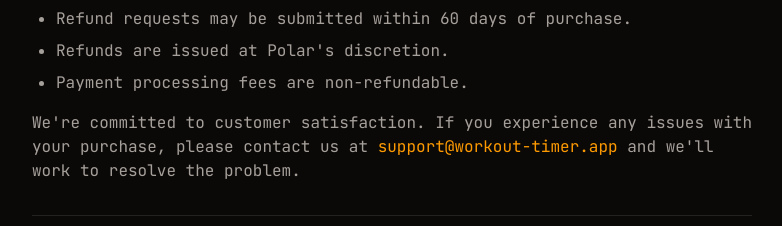
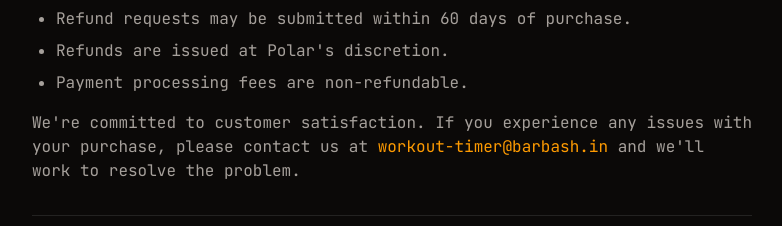
Before and after one commit to bassotov/workout-timer, a Next.js app: page /terms in a window 1280 px wide. Shown: the part 960-1186 px from the top of the page, without its empty margins (248-1030 px from the left). Built offline with nearby package versions, Linux system fonts and the light colour scheme.

Commit message:
chore: move contact email to workout-timer@barbash.in
Replaces support@workout-timer.app across the landing page, success
flow, getting-started guide, footer, terms and privacy policy, in both
en and ru. Both the mailto href and the visible label are updated in
each spot.

```diff
--- a/src/app/getting-started/page.tsx
+++ b/src/app/getting-started/page.tsx
@@ -57,7 +57,7 @@ export default function GettingStartedPage() {
           </Link>
 
           <a
-            href="mailto:support@workout-timer.app?subject=Feedback%20on%20Workout%20Timer"
+            href="mailto:workout-timer@barbash.in?subject=Feedback%20on%20Workout%20Timer"
             className="flex items-center justify-center gap-2 px-4 py-3 rounded-xl bg-muted font-medium text-sm hover:bg-muted/70 transition-colors"
           >
             <span>💡</span>
--- a/src/app/privacy/page.tsx
+++ b/src/app/privacy/page.tsx
@@ -136,8 +136,8 @@ export default function PrivacyPolicy() {
             <h2 className="text-xl font-semibold text-foreground mb-4">11. Contact</h2>
             <p>
               For questions about this Privacy Policy, please contact us at{' '}
-              <a href="mailto:support@workout-timer.app" className="text-primary hover:text-primary/80 transition-colors">
-                support@workout-timer.app
+              <a href="mailto:workout-timer@barbash.in" className="text-primary hover:text-primary/80 transition-colors">
+                workout-timer@barbash.in
               </a>
             </p>
           </section>
--- a/src/app/terms/page.tsx
+++ b/src/app/terms/page.tsx
@@ -70,8 +70,8 @@ export default function TermsOfService() {
             <p>
               We&apos;re committed to customer satisfaction. If you experience any issues with your purchase,
               please contact us at{' '}
-              <a href="mailto:support@workout-timer.app" className="text-primary hover:text-primary/80 transition-colors">
-                support@workout-timer.app
+              <a href="mailto:workout-timer@barbash.in" className="text-primary hover:text-primary/80 transition-colors">
+                workout-timer@barbash.in
               </a>{' '}
               and we&apos;ll work to resolve the problem.
             </p>
@@ -135,8 +135,8 @@ export default function TermsOfService() {
             <h2 className="text-xl font-semibold text-foreground mb-4">10. Contact</h2>
             <p>
               For questions about these Terms of Service, please contact us at{' '}
-              <a href="mailto:support@workout-timer.app" className="text-primary hover:text-primary/80 transition-colors">
-                support@workout-timer.app
+              <a href="mailto:workout-timer@barbash.in" className="text-primary hover:text-primary/80 transition-colors">
+                workout-timer@barbash.in
               </a>
             </p>
           </section>
--- a/src/components/landing/SuccessContent.tsx
+++ b/src/components/landing/SuccessContent.tsx
@@ -141,10 +141,10 @@ export function SuccessContent({ answers, verified, onStartPoll }: SuccessConten
               <p className="text-sm text-muted-foreground">
                 {t.success.helpText}{' '}
                 <a
-                  href="mailto:support@workout-timer.app"
+                  href="mailto:workout-timer@barbash.in"
                   className="text-primary hover:text-primary/80 transition-colors"
                 >
-                  support@workout-timer.app
+                  workout-timer@barbash.in
                 </a>
               </p>
             </CardContent>
@@ -188,10 +188,10 @@ export function SuccessContent({ answers, verified, onStartPoll }: SuccessConten
         <p className="text-sm text-muted-foreground">
           {t.success.contactHelp}{' '}
           <a
-            href="mailto:support@workout-timer.app"
+            href="mailto:workout-timer@barbash.in"
             className="text-primary hover:text-primary/80 transition-colors"
           >
-            support@workout-timer.app
+            workout-timer@barbash.in
           </a>
         </p>
       </div>
--- a/src/components/landing/footer.tsx
+++ b/src/components/landing/footer.tsx
@@ -78,7 +78,7 @@ export function Footer() {
               </li>
               <li>
                 <a
-                  href="mailto:support@workout-timer.app"
+                  href="mailto:workout-timer@barbash.in"
                   className="text-sm text-muted-foreground hover:text-foreground transition-colors"
                 >
                   {t.footer?.getHelp ?? 'Get Help'}
--- a/src/i18n/en.ts
+++ b/src/i18n/en.ts
@@ -551,7 +551,7 @@ export const en = {
       title: 'Data Not Saved',
       message: '',
       cannotRestore: 'You chose not to save your data at checkout',
-      contactSupport: 'File restoration is not available. Contact support@workout-timer.app for a discount on repurchase.',
+      contactSupport: 'File restoration is not available. Contact workout-timer@barbash.in for a discount on repurchase.',
     },
   },
 
@@ -670,7 +670,7 @@ export const en = {
         ],
       },
       needHelp: 'Need more help? Contact us at',
-      supportEmail: 'support@workout-timer.app',
+      supportEmail: 'workout-timer@barbash.in',
     },
     screenshotAlt: 'Setup step screenshot',
     setupOnMobile: 'Setup on Mobile',
--- a/src/i18n/ru.ts
+++ b/src/i18n/ru.ts
@@ -551,7 +551,7 @@ export const ru: TranslationKeys = {
       title: 'Данные не сохранены',
       message: 'Вы выбрали не сохранять данные при покупке.',
       cannotRestore: 'Восстановление файла невозможно.',
-      contactSupport: 'Напишите на support@workout-timer.app для получения скидки на повторную покупку.',
+      contactSupport: 'Напишите на workout-timer@barbash.in для получения скидки на повторную покупку.',
     },
   },
 
@@ -670,7 +670,7 @@ export const ru: TranslationKeys = {
         ],
       },
       needHelp: 'Нужна помощь? Напишите нам на',
-      supportEmail: 'support@workout-timer.app',
+      supportEmail: 'workout-timer@barbash.in',
     },
     screenshotAlt: 'Скриншот шага настройки',
     setupOnMobile: 'Настройка на телефоне',
```
Also changed, not shown: 1 other file (tests, documents, lock files or other folders).
